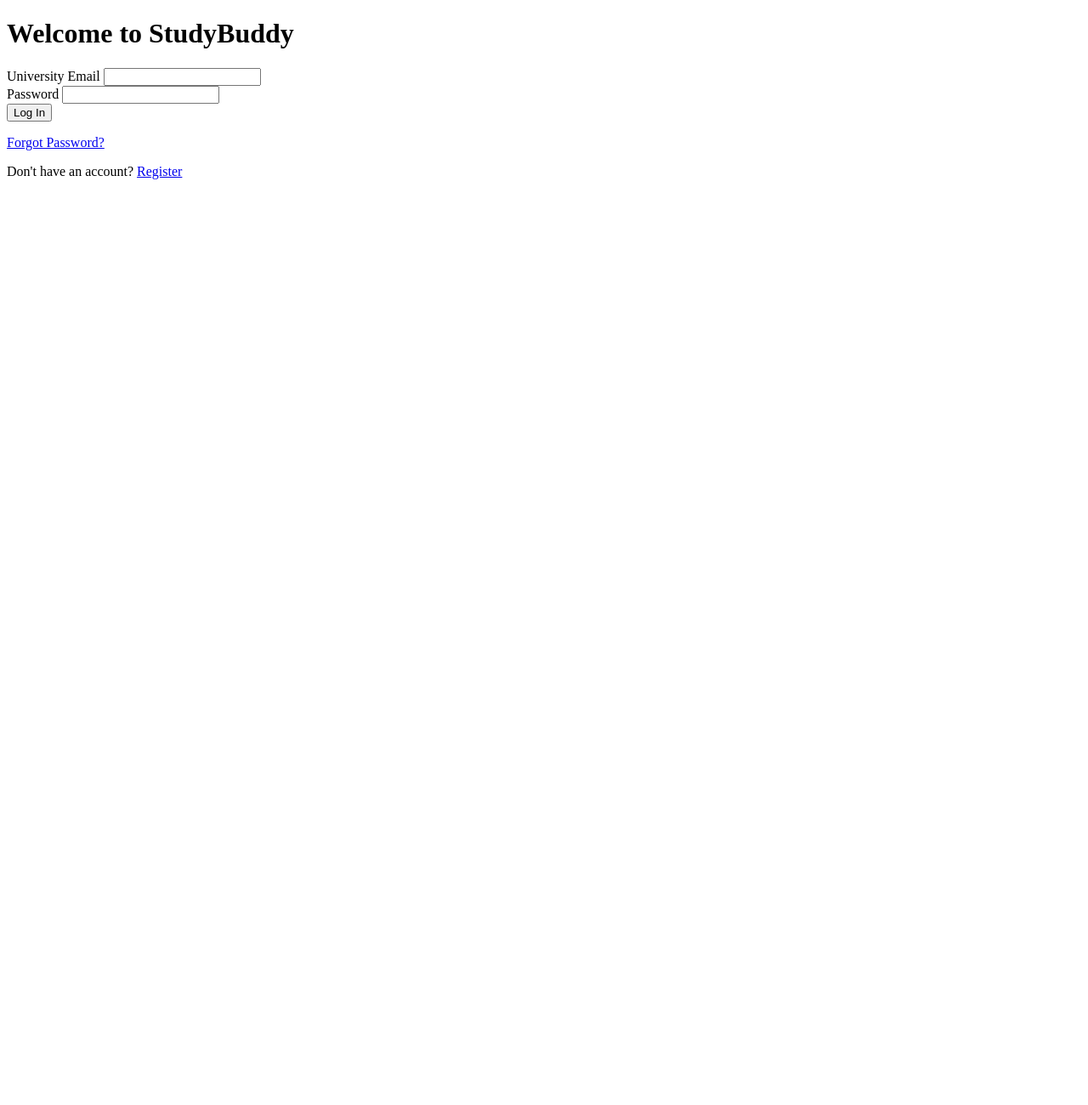
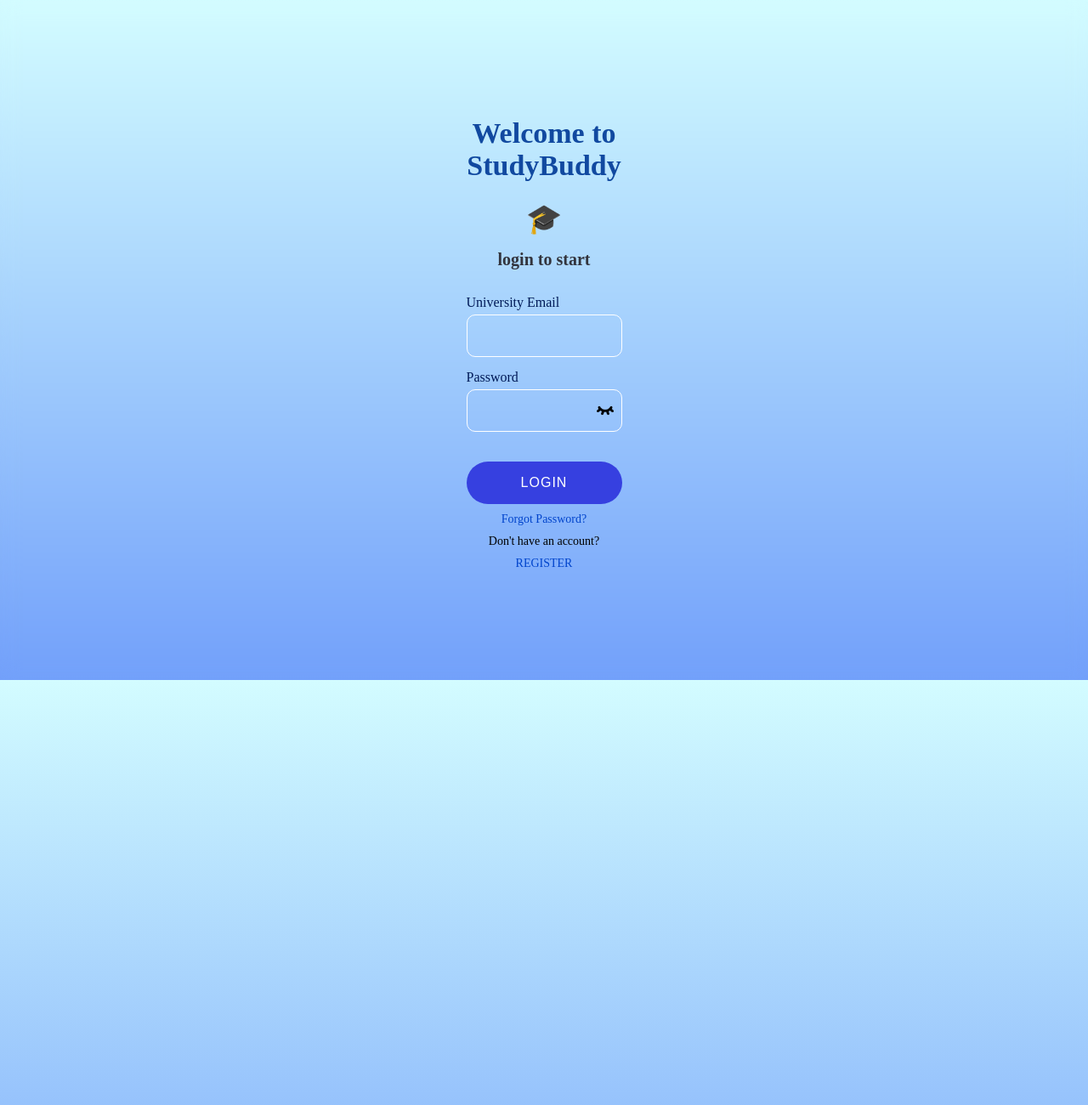
Before and after one commit to Can1020/StudyBuddy, a Flask app: page / in a window 1280 px wide; the page is wider, and only the part inside the window is pictured. Shown: that part at 85% size. Before the commit the page ends 211 px from the top of that part, so only its background shows below. Run offline with Flask 3, Linux system fonts and the light colour scheme.

Commit message:
Implemented Flask-Login Added Show/Hide Password feature updated Read me File updated Website styling

```diff
--- a/app.py
+++ b/app.py
@@ -1,31 +1,47 @@
-from flask import Flask, render_template, request, redirect, url_for
-from flask_socketio import SocketIO
+from flask import Flask, render_template, redirect, url_for, request, flash
+from flask_login import LoginManager, login_user, login_required, logout_user, current_user
+from forms import LoginForm
+from models import User
 import re
 
 app = Flask(__name__)
-socketio = SocketIO(app)
+app.config['SECRET_KEY'] = 'your_secret_key'
+login_manager = LoginManager(app)
+login_manager.login_view = 'login'
 
-# Regex for validating email
-regex = r'^\b[A-Za-z0-9._%+-]+@stud\.[A-Za-z0-9.-]+\.[A-Z|a-z]{2,}\b'
+# Example user database
+users = {'user1': User(id=1, email='s_nezhdet22@stud.hwr-berlin.de', password='password')}
 
-@app.route('/')
+@login_manager.user_loader
+def load_user(user_id):
+    return users.get(user_id)
+
+@app.route('/', methods=['GET', 'POST'])
 def login():
-    return render_template('login.html')
+    form = LoginForm()
+    if form.validate_on_submit():
+        email = form.email.data
+        password = form.password.data
 
-@app.route('/login', methods=['POST'])
-def login_post():
-    email = request.form.get('email')
-    password = request.form.get('password')
+        user = next((u for u in users.values() if u.email == email and u.password == password), None)
+        if user:
+            login_user(user)
+            return redirect(url_for('welcome'))
+        else:
+            flash('Invalid email or password')
 
-    if re.fullmatch(regex, email):
-        # Add logic for verifying email and password from the database
-        return redirect(url_for('welcome'))
-    else:
-        return "Invalid email address. Please use your university email."
+    return render_template('login.html', form=form)
 
 @app.route('/welcome')
+@login_required
 def welcome():
-    return "Welcome to StudyBuddy!"
+    return f"Welcome to StudyBuddy, {current_user.email}!"
+
+@app.route('/logout')
+@login_required
+def logout():
+    logout_user()
+    return redirect(url_for('login'))
 
 if __name__ == '__main__':
-    socketio.run(app, debug=True)
+    app.run(debug=True)
--- /dev/null
+++ b/forms.py
@@ -0,0 +1,8 @@
+from flask_wtf import FlaskForm
+from wtforms import StringField, PasswordField, SubmitField
+from wtforms.validators import DataRequired, Email
+
+class LoginForm(FlaskForm):
+    email = StringField('University Email', validators=[DataRequired(), Email()])
+    password = PasswordField('Password', validators=[DataRequired()])
+    submit = SubmitField('LOG IN')
--- a/static/styles.css
+++ b/static/styles.css
@@ -0,0 +1,123 @@
+body {
+    font-family: 'Jost';
+    background: linear-gradient( #D3FCFF, #72A0FA);
+    backdrop-filter: blur(10px);
+    display: flex;
+    justify-content: center;
+    align-items: center;
+    height: 100vh;
+    margin: 0;
+    overflow: hidden;
+}
+
+.container {
+    background: transparent;
+    text-align: center;
+    width: 784px;
+    padding: 615px;
+}
+
+h1 {
+    margin-bottom: 5px;
+    font-size: 34px;
+    font-weight: medium;
+    color: #1149A0;
+}
+
+h2 {
+    margin-bottom: 30px;
+    font-size: 20px;
+    color: #32343D;
+}
+
+.form-group {
+    margin-bottom: 15px;
+    position: relative;
+    text-align: left;
+}
+
+.form-label {
+    display: block;
+    margin-bottom: 5px;
+    font-weight: light;
+    color: #001A57;
+}
+.form-input {
+    width: 100%;
+    height: 50px;
+    padding: 10px;
+    border: 1px solid #FFFFFF;
+    border-radius: 10px;
+    box-sizing: border-box;
+    font-size: 16px;
+    background-color: transparent;
+}
+
+.password-container {
+    align-items: center;
+    position: relative;
+}
+
+input {
+    width: 100%;
+    padding: 10px;
+    border: 1px solid #FFFFFF;
+    border-radius: 10px;
+    box-sizing: border-box;
+    font-size: 16px;
+    background-color: transparent;
+}
+
+input[type="password"], input[type="email"] {
+    padding-right: 40px;
+
+}
+
+button {
+    background: #3640E0;
+    color: white;
+    padding: 10px 20px;
+    border: none;
+    border-radius: 50px;
+    cursor: pointer;
+    width: 183px;
+    height: 50px;
+    margin-top: 20px;
+    font-size: 16px;
+    text-transform: uppercase;
+    letter-spacing: 1px;
+}
+
+button:hover {
+    background: #0033aa;
+}
+
+p {
+    margin-top: 10px;
+    font-size: 14px;
+}
+
+a {
+    color: #0044cc;
+    text-decoration: none;
+}
+
+a:hover {
+    text-decoration: underline;
+}
+
+form a {
+    display: block;
+    margin-top: 10px;
+    font-size: 14px;
+}
+
+.eye-icon {
+    position: absolute;
+    right: 10px;
+    top: 66%;
+    transform: translateY(-50%);
+    cursor: pointer;
+    width: 20px;
+    height: 20px;
+}
--- a/templates/login.html
+++ b/templates/login.html
@@ -9,19 +9,34 @@
 <body>
     <div class="container">
         <h1>Welcome to StudyBuddy</h1>
-        <form action="{{ url_for('login_post') }}" method="post">
-            <div>
-                <label for="email">University Email</label>
-                <input type="email" id="email" name="email" required>
+        <h1>🎓</h1>
+        <h2>login to start</h2>
+        <form method="POST" action="">
+            {{ form.hidden_tag() }}
+            <div class="form-group">
+                {{ form.email.label(class_='form-label') }}
+                {{ form.email(size=32, class_='form-input') }}
             </div>
-            <div>
-                <label for="password">Password</label>
-                <input type="password" id="password" name="password" required>
+            <div class="form-group password-container">
+                {{ form.password.label(class_='form-label') }}
+                {{ form.password(size=32, id="password", class_='form-input') }}
+                <img src="{{ url_for('static', filename='eye-closed.png') }}" id="togglePassword" class="eye-icon" alt="Toggle Password Visibility">
             </div>
-            <button type="submit">Log In</button>
-            <p><a href="#">Forgot Password?</a></p>
-            <p>Don't have an account? <a href="#">Register</a></p>
+                <button type="submit" class="btn btn-primary">Login</button>
+            <a href="#">Forgot Password?</a>
+            <p>Don't have an account? <a href="#">REGISTER</a></p>
         </form>
     </div>
+    <script>
+        document.getElementById('togglePassword').addEventListener('click', function () {
+            const passwordField = document.getElementById('password');
+            const passwordFieldType = passwordField.getAttribute('type');
+            const newType = passwordFieldType === 'password' ? 'text' : 'password';
+            passwordField.setAttribute('type', newType);
+
+            const eyeIcon = document.getElementById('togglePassword');
+            eyeIcon.src = newType === 'password' ? "{{ url_for('static', filename='eye-closed.png') }}" : "{{ url_for('static', filename='eye-open.png') }}";
+        });
+    </script>
 </body>
 </html>
```
Also changed, not shown: models.py (added, +7 -0 lines), README.md, static/eye-closed.png (added), static/eye-open.png (added).
